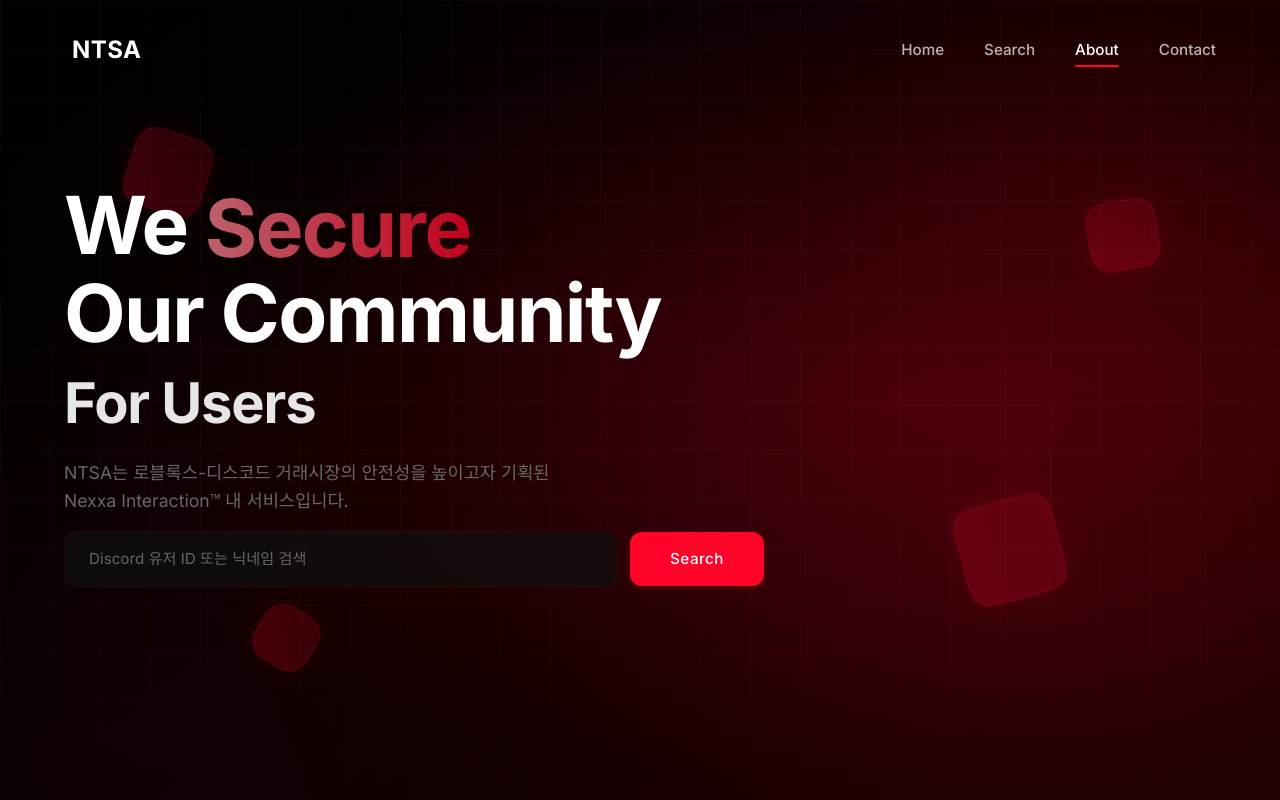
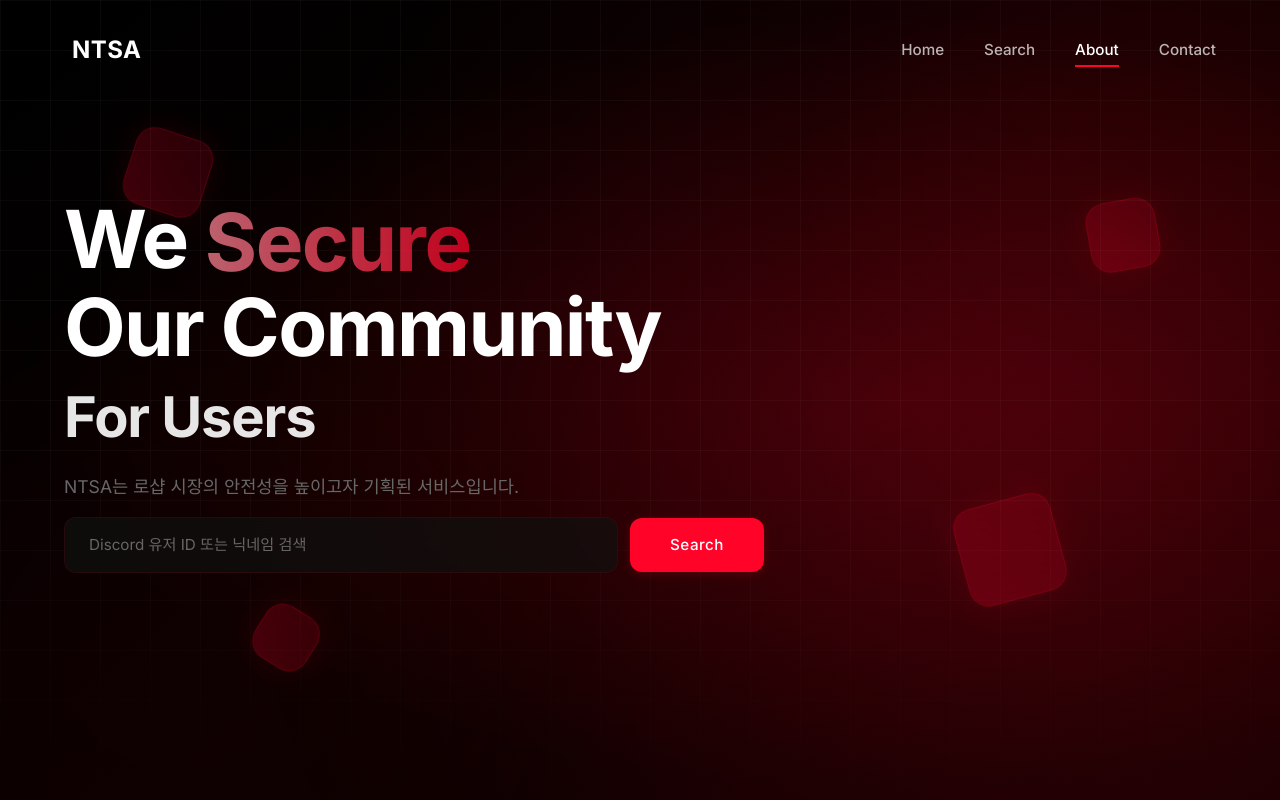
Before and after one commit to NexxaBini/nexxa.github.io, a plain HTML site: page ntsa/index.html in a window 1280 px wide. Shown: the top 800 px of the page. Drawn offline with Linux system fonts and the light colour scheme.

Commit message:
Update index.html

```diff
--- a/ntsa/index.html
+++ b/ntsa/index.html
@@ -61,8 +61,7 @@
                 </div>
                 <div class="sub-title">For Users</div>
             </h1>
-            <p>NTSA는 로블록스-디스코드 거래시장의 안전성을 높이고자 기획된 Nexxa Interaction™ 내 서비스입니다.</p>
-
+            <p>NTSA는 로샵 시장의 안전성을 높이고자 기획된 서비스입니다.</p>
             <section class="search-section">
                 <div class="search-box">
                     <input type="text" id="searchInput" placeholder="Discord 유저 ID 또는 닉네임 검색">
```
